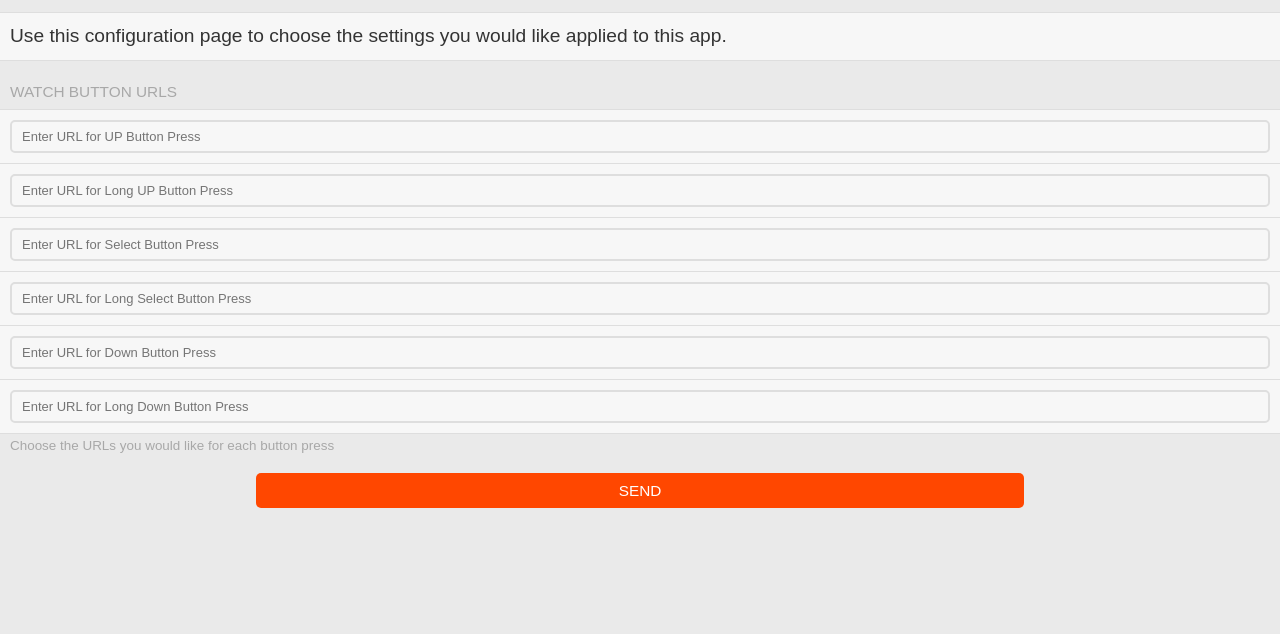
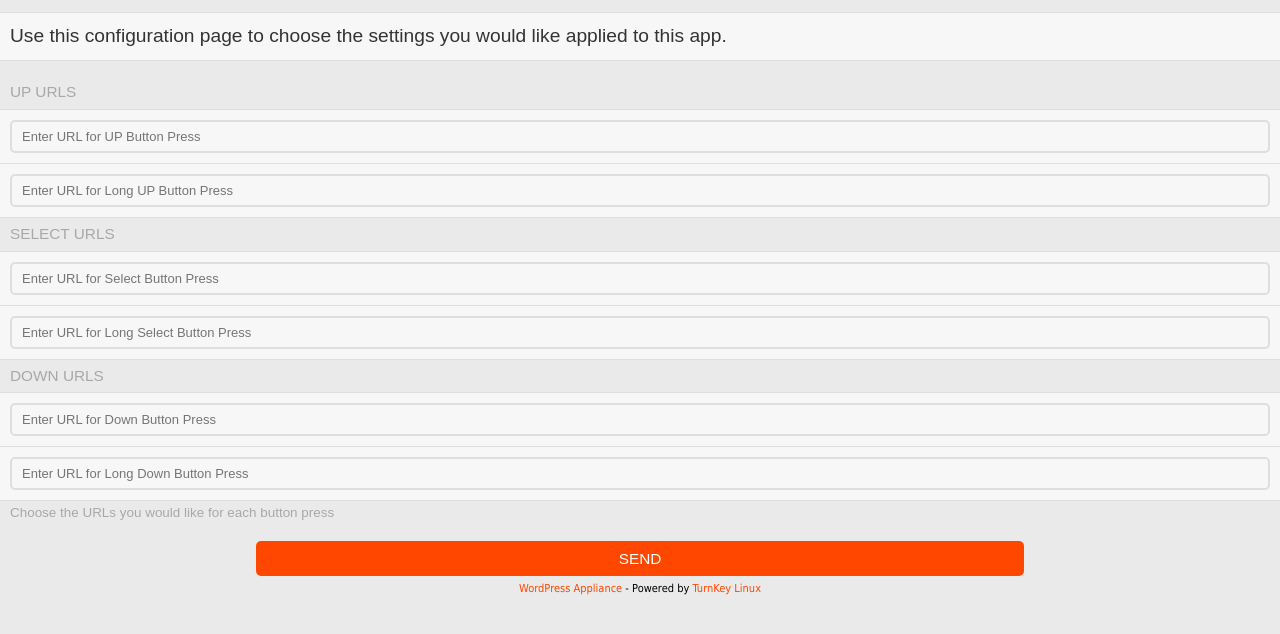
Before and after one commit to NovaGL/HTTPFace, a plain HTML site: page config/index.html in a window 1280 px wide. Shown: the part 60-694 px from the top of the page. Drawn offline with nearby package versions, Linux system fonts and the light colour scheme; some packages are replaced by stand-ins of ours; a script that the page names is missing.

Commit message:
Formatting

```diff
--- a/config/index.html
+++ b/config/index.html
@@ -20,7 +20,7 @@
     <!-- add extra css! -->
 
 
-  </head>
+  <style type='text/css'> #turnkey-credit { font-family: Tahoma,Sans,Arial,Helvetica,Verdana,sans-serif; font-size: 11px; text-align: center; } #turnkey-credit a { text-decoration: none; } #turnkey-credit a:hover { text-decoration: underline; } body.wp-admin #turnkey-credit, body#image #turnkey-credit, body#media-upload #turnkey-credit { display: none; } </style></head>
   <body>
 
 
@@ -35,7 +35,7 @@
     </div>
 <form role="form" onsubmit="complete()" action="javascript:void(0);">
     <div class='item-container'>
-      <div class='item-container-header'>Watch Button URLs</div>
+      <div class='item-container-header'>Up URLs</div>
       <div class="item-container-content">
     	<label class="item">
       	  <div class="item-input-wrapper">
@@ -47,22 +47,28 @@
 		<input type="text" class="item-input" name="LongUp" placeholder="Enter URL for Long UP Button Press">
 	   </div>
 	 </label>
-<label class="item">
+  	</div>
+<div class='item-container-header'>Select URLs</div>
+      <div class="item-container-content">
+	<label class="item">
       	  <div class="item-input-wrapper">
 		<input type="text" class="item-input" name="Select" placeholder="Enter URL for Select Button Press">
 	   </div>
 	 </label>
-<label class="item">
+    	<label class="item">
       	  <div class="item-input-wrapper">
 		<input type="text" class="item-input" name="LongSelect" placeholder="Enter URL for Long Select Button Press">
 	   </div>
 	 </label>
-<label class="item">
+  	</div>
+<div class='item-container-header'>Down URLs</div>
+      <div class="item-container-content">
+    	<label class="item">
       	  <div class="item-input-wrapper">
 		<input type="text" class="item-input" name="Down" placeholder="Enter URL for Down Button Press">
 	   </div>
 	 </label>
-<label class="item">
+	<label class="item">
       	  <div class="item-input-wrapper">
 		<input type="text" class="item-input" name="LongDown" placeholder="Enter URL for Long Down Button Press">
 	   </div>
@@ -79,10 +85,6 @@
 </div>
 
                              </form>
-            </div>
-        </div>
-    </div>
-</div>
 <script>
   function complete() {
     var o = {};
@@ -97,10 +99,5 @@
 
     <script src="http://code.jquery.com/jquery.js"></script>
     <script src="//netdna.bootstrapcdn.com/bootstrap/3.0.0-rc1/js/bootstrap.min.js"></script>
-    <script src="http://sinatra-heroku-boilerplate.s3.amazonaws.com/public/vendor/retina.js"></script>
-
-
-
-
-  </body>
+  <div id='turnkey-credit'> <div> <a href='http://www.turnkeylinux.org/wordpress'>WordPress Appliance</a> - Powered by <a href='http://www.turnkeylinux.org'>TurnKey Linux</a> </div> </div></body>
 </html>
```
